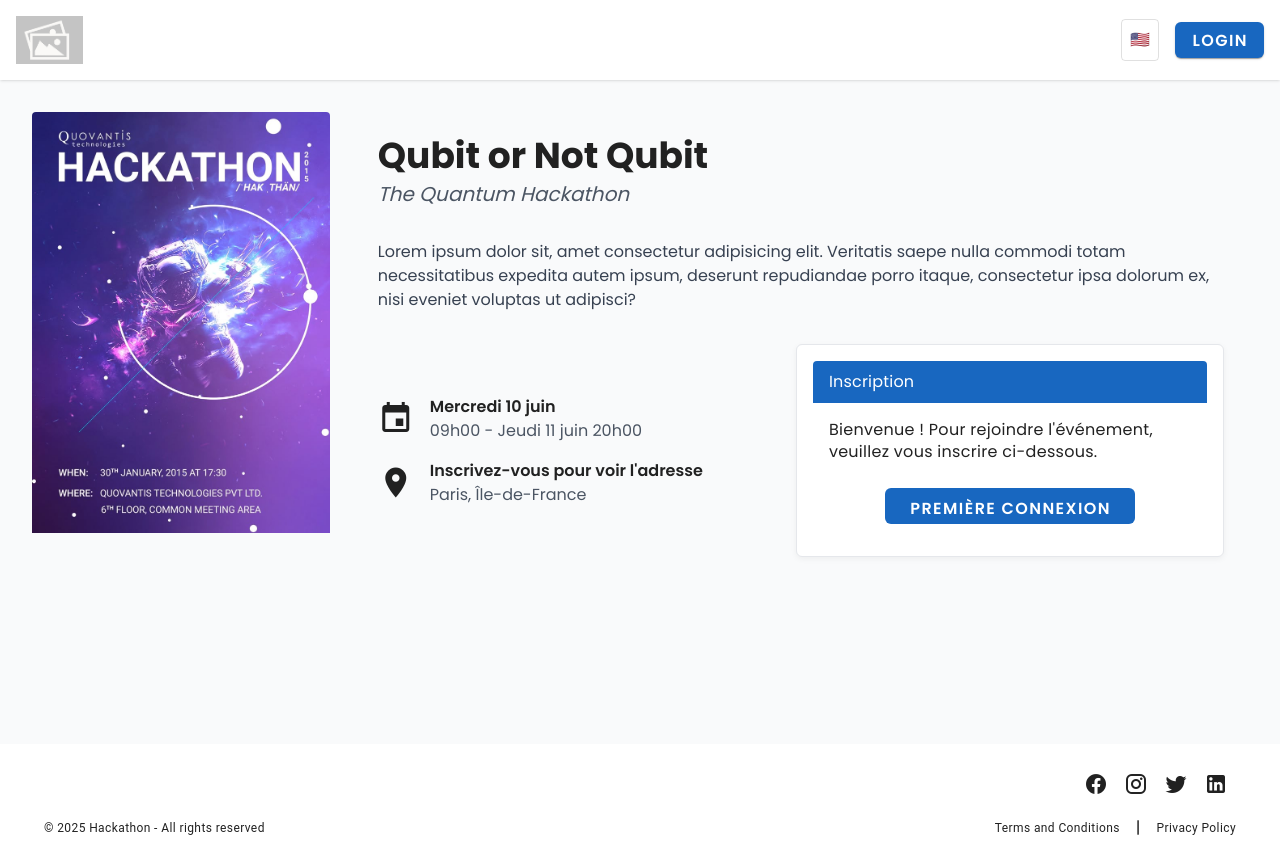
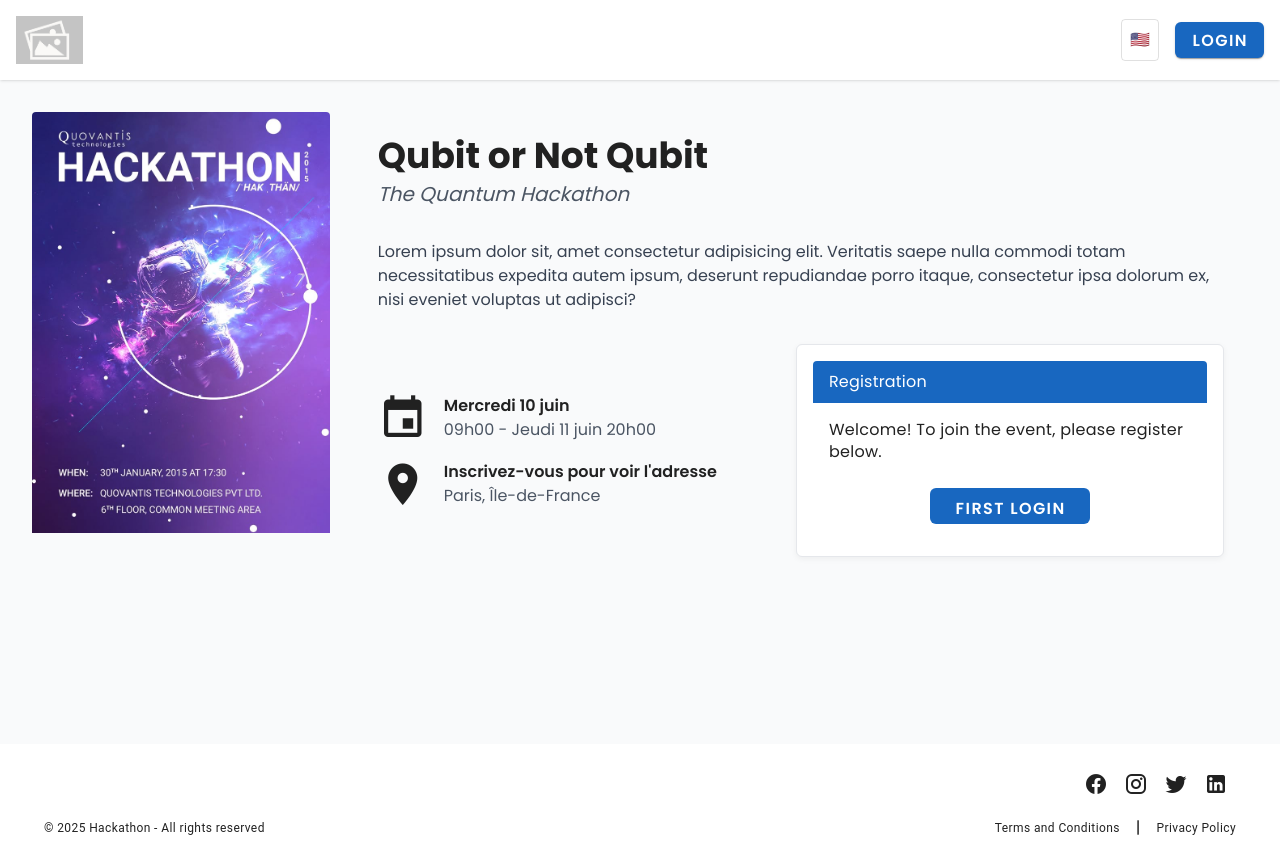
Before and after one commit to davinci-labs-team/hackathon-front, a Vue app in the folder app/: page / in a window 1280 px wide. Built offline with nearby package versions, Linux system fonts and the light colour scheme.

Commit message:
Fix: add switch language

```diff
--- a/app/src/components/public/Info.vue
+++ b/app/src/components/public/Info.vue
@@ -20,20 +20,18 @@
 
 <template>
   <div class="flex flex-col h-full">
-    <h1 class="text-4xl font-bold mb-1">Qubit or Not Qubit</h1>
-    <p class="text-xl italic text-gray-600 mb-8">The Quantum Hackathon</p>
+    <h1 class="text-4xl font-bold mb-1">{{ t('hackathon.title') }}</h1>
+    <p class="text-xl italic text-gray-600 mb-8">
+      {{ t('hackathon.subtitle') }}
+    </p>
     <p class="mb-6 text-gray-700 mb-8">
-      Lorem ipsum dolor sit, amet consectetur adipisicing elit. Veritatis saepe nulla commodi totam
-      necessitatibus expedita autem ipsum, deserunt repudiandae porro itaque, consectetur ipsa
-      dolorum ex, nisi eveniet voluptas ut adipisci?
+      {{ t('hackathon.description') }}
     </p>
 
     <div class="flex gap-6 items-center">
-      <!-- Ajout de items-center ici -->
-      <!-- Infos centrées verticalement -->
       <div class="flex-1 space-y-4">
         <div v-for="(info, index) in infos" :key="index" class="flex items-center gap-4">
-          <v-icon size="36">{{ info.icon }}</v-icon>
+          <v-icon size="50">{{ info.icon }}</v-icon>
           <div>
             <div class="font-semibold">{{ info.title }}</div>
             <div class="text-gray-600">{{ info.subtitle }}</div>
@@ -42,16 +40,18 @@
       </div>
 
       <v-card class="flex-1 p-4 self-start" outlined shaped>
-        <v-card-title class="bg-primary text-white rounded-t px-4 py-2"> Inscription </v-card-title>
+        <v-card-title class="bg-primary text-white rounded-t px-4 py-2">
+          {{ t('hackathon.inscriptionTitle') }}
+        </v-card-title>
 
         <v-card-text class="px-4 py-4">
-          Bienvenue ! Pour rejoindre l'événement, veuillez vous inscrire ci-dessous.
+          {{ t('hackathon.inscriptionMessage') }}
         </v-card-text>
 
         <v-card-actions class="px-4 pb-4 justify-center">
           <router-link to="/login">
             <v-btn color="primary" variant="flat" class="text-white px-6 py-2" rounded>
-              Première connexion
+              {{ t('hackathon.firstLoginBtn') }}
             </v-btn>
           </router-link>
         </v-card-actions>
--- a/app/src/locales/en.ts
+++ b/app/src/locales/en.ts
@@ -1,8 +1,11 @@
 export default {
-  homepage: {
-    hackathonName: 'Qubit or not Qubit',
-    hackathonSubtitle: 'The Quantum Hackathon',
-    welcomeMessage: 'Welcome! To join the hackathon, please log in or sign up.',
+  hackathon: {
+    title: 'Qubit or Not Qubit',
+    subtitle: 'The Quantum Hackathon',
+    description: 'Lorem ipsum dolor sit, amet consectetur adipisicing elit. Veritatis saepe nulla commodi totam necessitatibus expedita autem ipsum, deserunt repudiandae porro itaque, consectetur ipsa dolorum ex, nisi eveniet voluptas ut adipisci?',
+    inscriptionTitle: 'Registration',
+    inscriptionMessage: 'Welcome! To join the event, please register below.',
+    firstLoginBtn: 'First login',
   },
   login: {
     title: 'Login',
--- a/app/src/locales/fr.ts
+++ b/app/src/locales/fr.ts
@@ -1,9 +1,11 @@
 export default {
-  homepage: {
-    hackathonName: 'Qubit or not Qubit',
-    hackathonSubtitle: 'The Quantum Hackathon',
-    welcomeMessage:
-      'Bienvenue ! Pour rejoindre le hackathon, veuillez vous connecter ou vous inscrire.',
+  hackathon: {
+    title: 'Qubit or Not Qubit',
+    subtitle: "Le Hackathon Quantique",
+    description: "Lorem ipsum dolor sit, amet consectetur adipisicing elit. Veritatis saepe nulla commodi totam necessitatibus expedita autem ipsum, deserunt repudiandae porro itaque, consectetur ipsa dolorum ex, nisi eveniet voluptas ut adipisci?",
+    inscriptionTitle: 'Inscription',
+    inscriptionMessage: "Bienvenue ! Pour rejoindre l'événement, veuillez vous inscrire ci-dessous.",
+    firstLoginBtn: 'Première connexion',
   },
   login: {
     title: 'Connexion',
```
